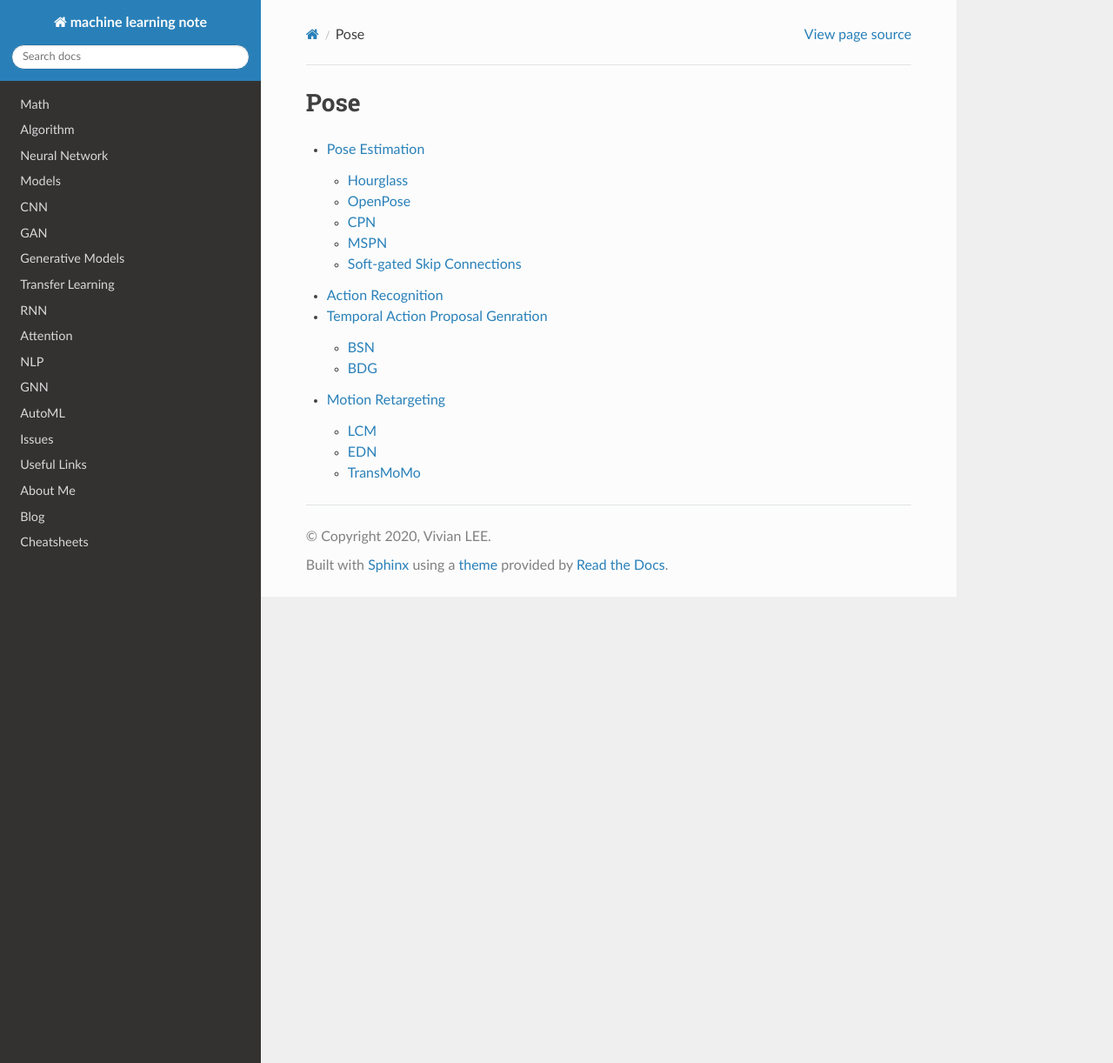
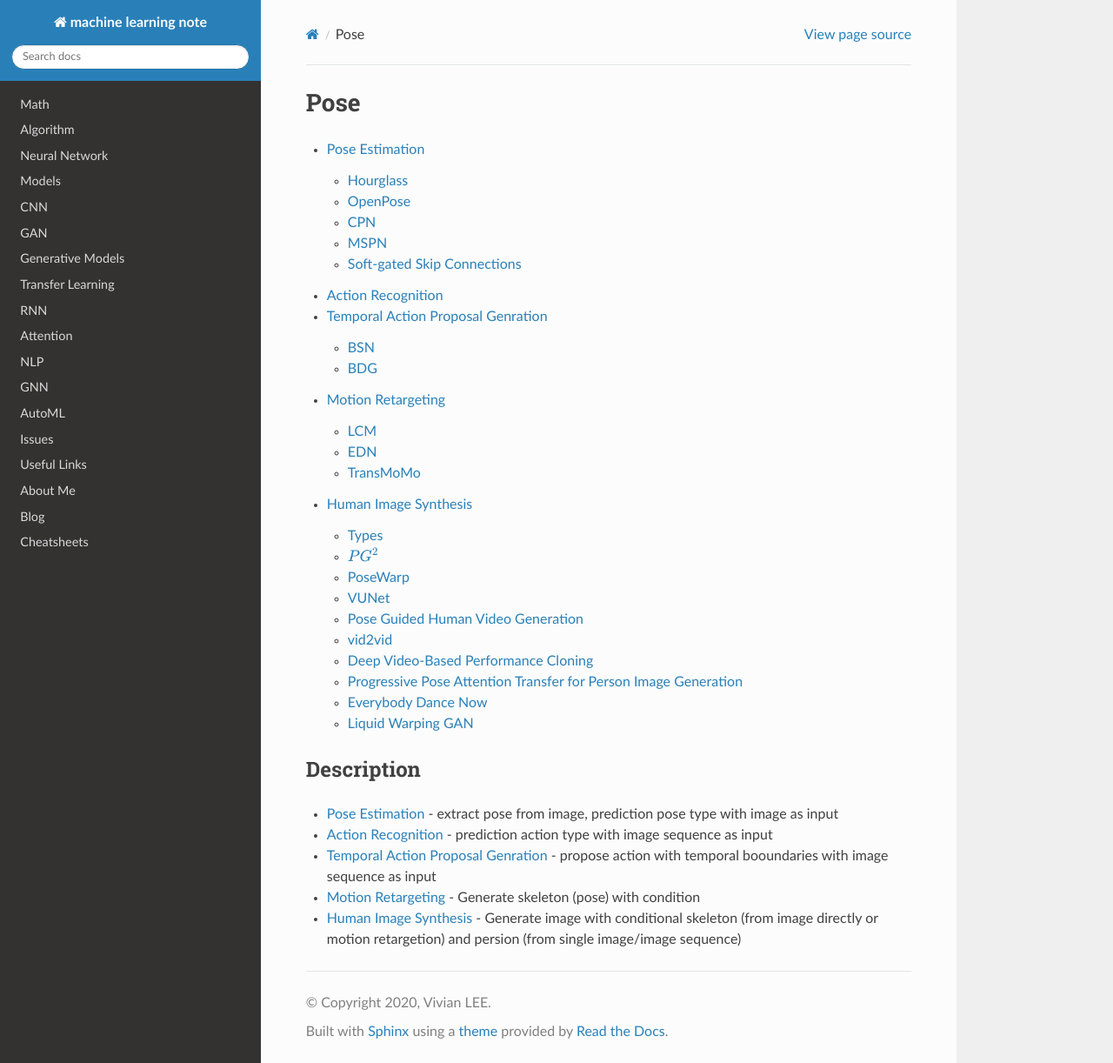
Before and after one commit to vlee-harmonicinc/machine-learning-note, a Sphinx documentation site: the page built from source/CNN/pose/index.md, in a window 1280 px wide and 1222 px high. Shown: the whole window at 87% size. Built offline with Sphinx 7.4.7 and the Read the Docs theme 2.0.0, drawn with Linux system fonts in a browser that asks for light colours; comment, search, counter and statistics services are not loaded.

Commit message:
liquid warping GAN

```diff
--- a/source/CNN/pose/index.md
+++ b/source/CNN/pose/index.md
@@ -1,7 +1,15 @@
 # Pose
 * [Pose Estimation](pose.md)
-
 * [Action Recognition](action.md)
 * [Temporal Action Proposal Genration](temporal_proposal.md)
+* [Motion Retargeting](motion_retargeting.md)
+* [Human Image Synthesis](human_image_synthesis.md)
 
-* [Motion Retargeting](motion_retargeting.md)
+## Description
+* [Pose Estimation](pose.md) - extract pose from image, prediction pose type with image as input
+
+* [Action Recognition](action.md) - prediction action type with image sequence as input
+* [Temporal Action Proposal Genration](temporal_proposal.md) - propose action with temporal booundaries with image sequence as input
+
+* [Motion Retargeting](motion_retargeting.md) - Generate skeleton (pose) with condition
+* [Human Image Synthesis](human_image_synthesis.md) - Generate image with conditional skeleton (from image directly or motion retargetion) and persion (from single image/image sequence)
```
Also changed, not shown: source/CNN/pose/human_image_synthesis.md (renamed from source/CNN/pose/pose2body.md, +23 -7 lines), source/CNN/pose/motion_retargeting.md (+2 -2 lines), source/CNN/pose/temporal_proposal.md (+2 -0 lines), source/links/datasets.md (+8 -6 lines).
